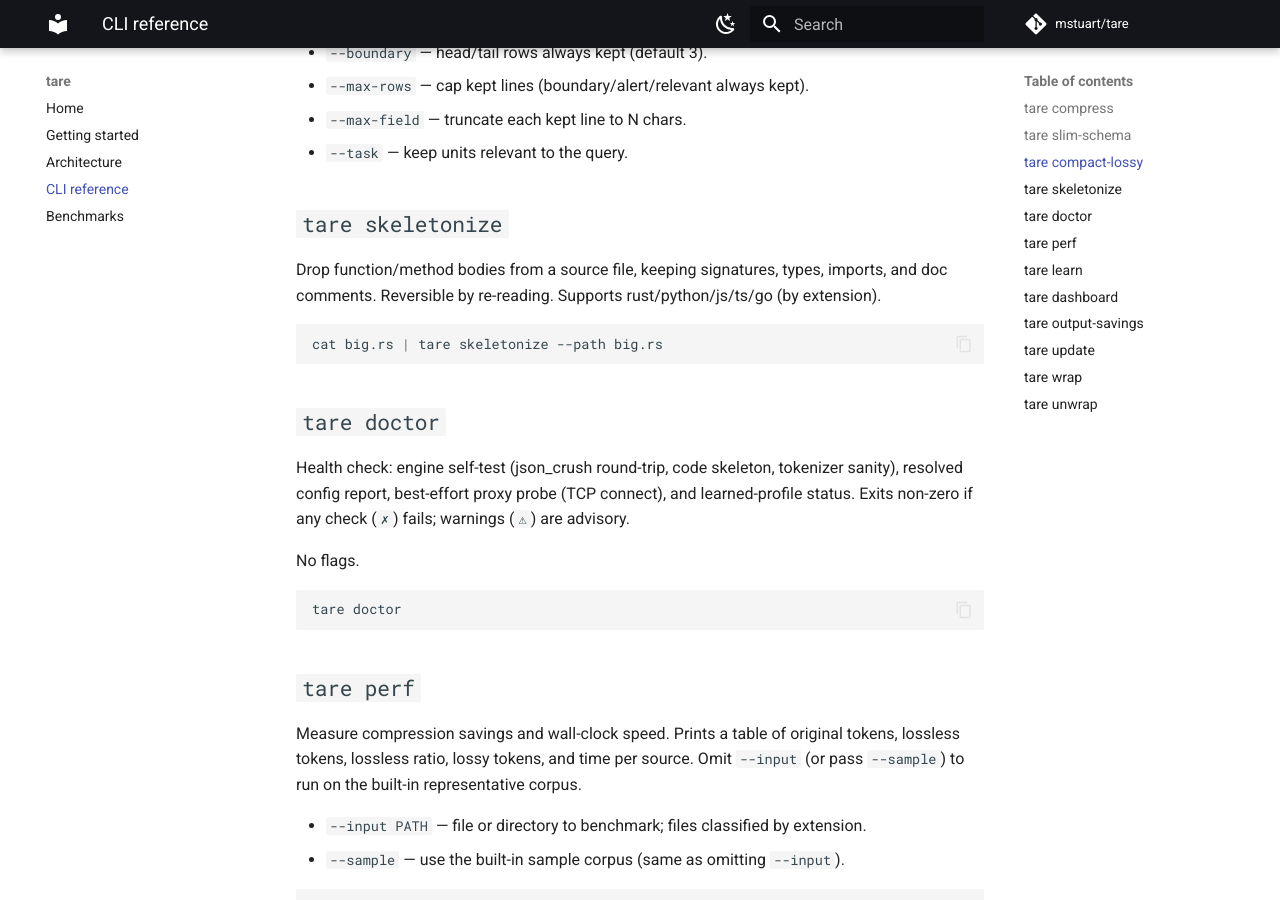
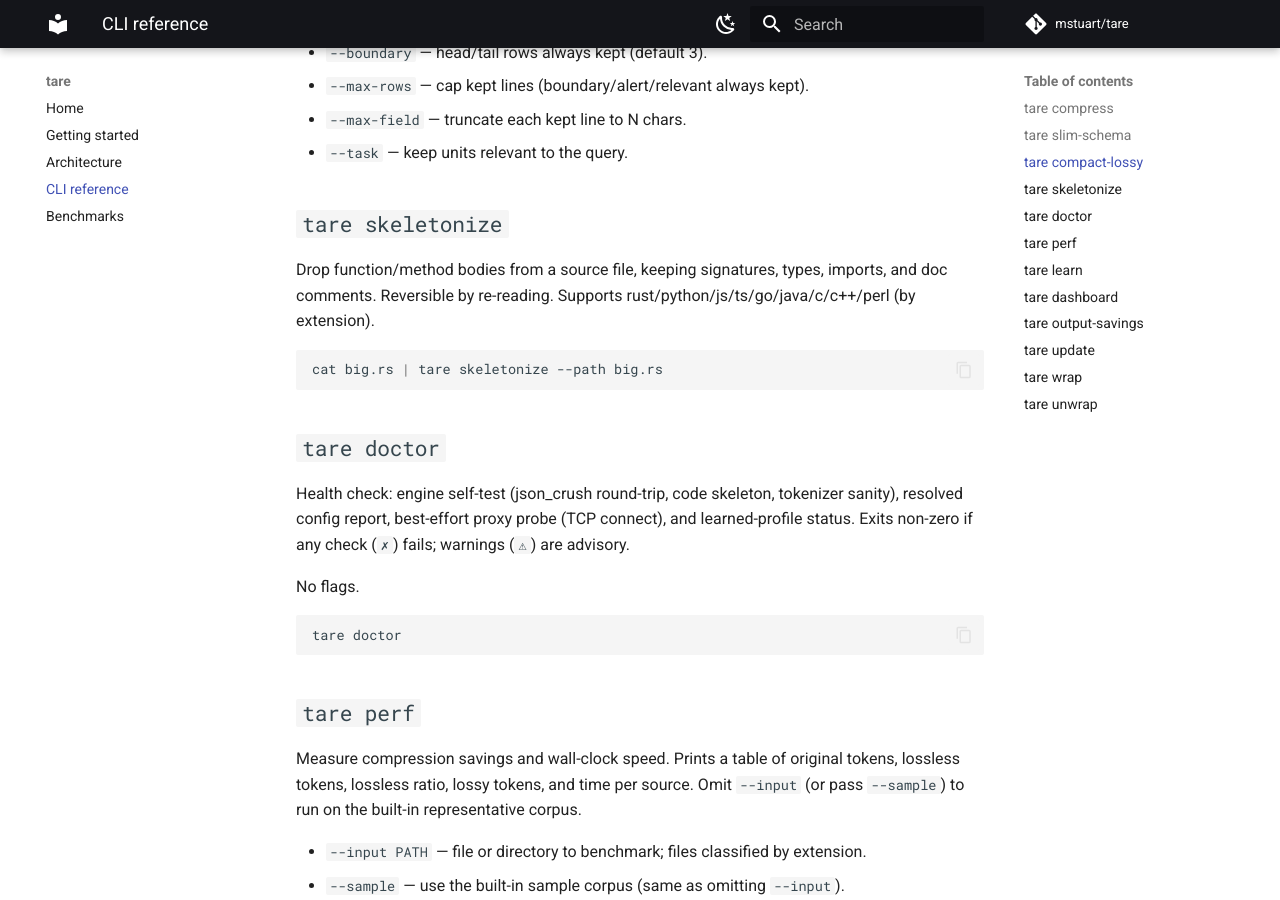
Before and after one commit to mstuart/tare, an MkDocs documentation site: the page built from docs/cli.md, in a window 1280 px wide and 900 px high, scrolled down 885 px. Built offline with MkDocs 1.6.1 and Material for MkDocs 9.7.7, drawn with Linux system fonts in a browser that asks for light colours; comment, search, counter and statistics services are not loaded.

Commit message:
docs: list java/c/c++/perl in skeletonize

````diff
--- a/docs/cli.md
+++ b/docs/cli.md
@@ -41,7 +41,7 @@ ps aux | tare compact-lossy --boundary 3 --max-rows 30 --max-field 110 --task "h
 ## `tare skeletonize`
 
 Drop function/method bodies from a source file, keeping signatures, types, imports, and doc comments.
-Reversible by re-reading. Supports rust/python/js/ts/go (by extension).
+Reversible by re-reading. Supports rust/python/js/ts/go/java/c/c++/perl (by extension).
 
 ```bash
 cat big.rs | tare skeletonize --path big.rs
````
Also changed, not shown: README.md (+1 -1 lines).
